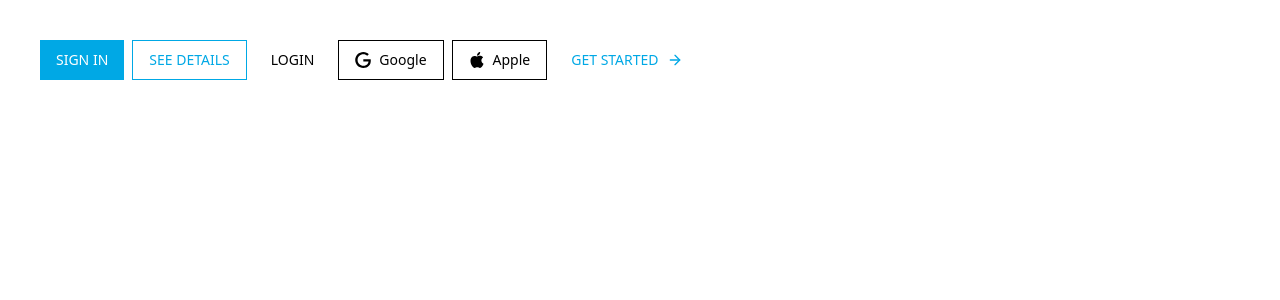
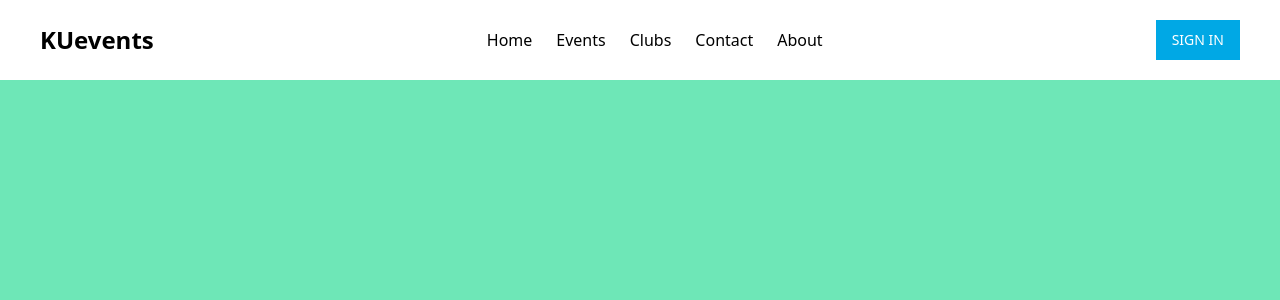
Before and after one commit to mirajspk/event-notif, a React (Vite) app in the folder frontend/: page / in a window 1280 px wide. Shown: the top 300 px of the page. Built offline with nearby package versions, Linux system fonts and the light colour scheme.

Commit message:
Create basic responsive header

```diff
--- a/frontend/index.html
+++ b/frontend/index.html
@@ -5,6 +5,7 @@
     <link rel="icon" type="image/svg+xml" href="/vite.svg" />
     <meta name="viewport" content="width=device-width, initial-scale=1.0" />
     <title>KUevents</title>
+    <link href='https://unpkg.com/boxicons@2.1.4/css/boxicons.min.css' rel='stylesheet'>
   </head>
   <body>
     <div id="root"></div>
--- a/frontend/package.json
+++ b/frontend/package.json
@@ -12,6 +12,7 @@
   "dependencies": {
     "@radix-ui/react-icons": "^1.3.2",
     "@radix-ui/react-slot": "^1.1.0",
+    "boxicons": "^2.1.4",
     "class-variance-authority": "^0.7.1",
     "clsx": "^2.1.1",
     "lucide-react": "^0.462.0",
--- a/frontend/src/App.jsx
+++ b/frontend/src/App.jsx
@@ -1,23 +1,13 @@
-import { Button } from "@/components/ui/button"
-import { Icons } from "./components/icons"
-import { ArrowRight } from "lucide-react"
+
+import { Header } from "./components/ui/Header"
+
 export default function Home() {
   return (
-    <div className="flex flex-col md:flex-row gap-2 mx-10 my-10">
-      <Button>SIGN IN</Button>
-      <Button variant = "outline">SEE DETAILS</Button>
-      <Button variant = "ghost">LOGIN</Button>
-      <Button variant="icon">
-        <Icons.google />Google
-      </Button>
-      <Button variant="icon">
-        <Icons.apple />Apple
-      </Button>
-      <Button variant="link">
-        GET STARTED
-        <ArrowRight/>
-      </Button>
 
-    </div>
+    <>
+      <Header>
+
+      </Header>
+    </>
   )
 }
--- /dev/null
+++ b/frontend/src/components/ui/Header.jsx
@@ -0,0 +1,53 @@
+import { useState } from "react";
+import { Button } from "./button";
+
+const Header= () => {
+
+    const [isMenuOpen, setMenuOpen] = useState(false);
+
+    return (
+        <div className="absolute w-full h-full bg-emerald-300">
+            <header className="px-10 py-5 flex justify-between items-center bg-white">
+            <span className="text-2xl cursor-default font-semibold">KUevents</span>
+            <nav className="hidden md:flex gap-6">
+                <ul className="flex gap-6">
+                    <li> <a href="#">Home</a></li>
+                    <li> <a href="#">Events</a></li>
+                    <li> <a href="#">Clubs</a></li>
+                    <li> <a href="#">Contact</a></li>
+                    <li> <a href="#">About</a></li>
+                </ul>
+            </nav>
+
+                <div className="flex gap-4">
+                <div className="">
+                {/* <Button variant="ghost">LOGIN</Button> */}
+                <Button>SIGN IN</Button>
+            </div>
+
+
+                <i className="md:hidden bx bx-menu text-3xl block"
+                onClick={()=>setMenuOpen(!isMenuOpen)}></i>
+                </div>
+
+
+
+                <div className={`absolute top-20 left-0 w-full bg-red-300 md:hidden
+                    ${isMenuOpen?"opacity-100":"opacity-0"}`}>
+                    <ul className="flex flex-col gap-4 items-center">
+                        <li> <a href="#">Home</a></li>
+                        <li> <a href="#">Events</a></li>
+                        <li> <a href="#">Clubs</a></li>
+                        <li> <a href="#">Contact</a></li>
+                        <li> <a href="#">About</a></li>
+                    </ul>
+                </div>
+
+
+        </header>
+    </div>
+    )
+
+}
+
+export { Header };
```
Also changed, not shown: 1 other file (tests, documents, lock files or other folders).
